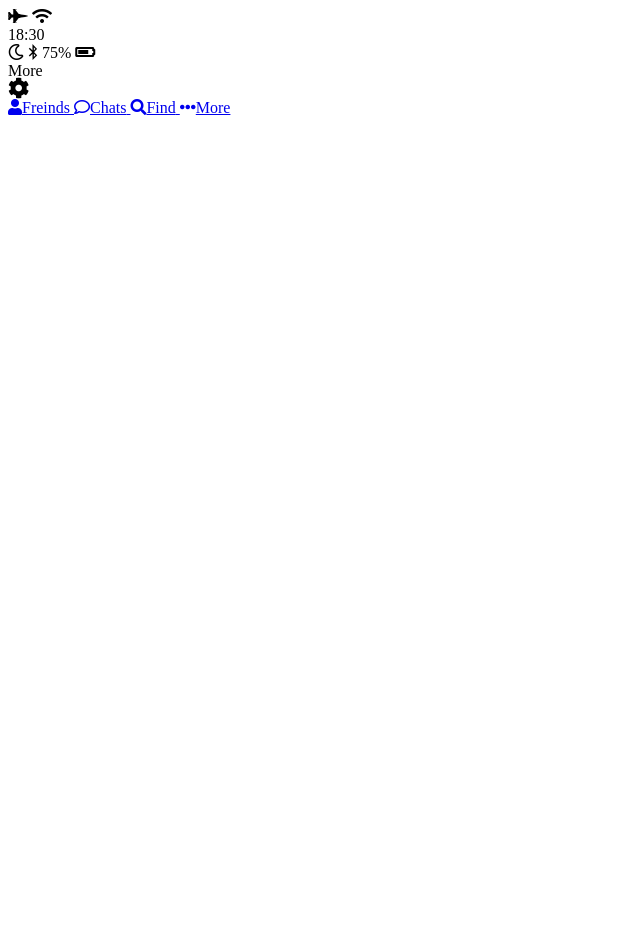
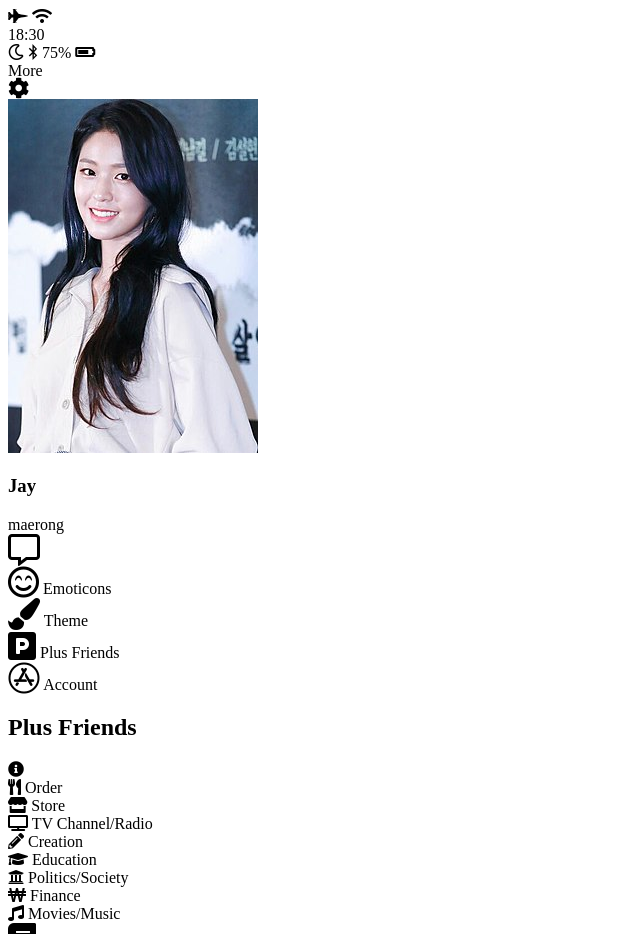
Before and after one commit to jaybjay1tr/kakao-clone, a plain HTML site: page more.html in a window 1280 px wide. Shown: the top 934 px of the page, without its empty margins (0-640 px from the left). Before the commit the page ends 800 px from the top, so only its background shows below. Drawn offline with Linux system fonts and the light colour scheme.

Commit message:
More is done

```diff
--- a/more.html
+++ b/more.html
@@ -3,7 +3,7 @@
   <head>
     <meta charset="utf-8">
     <title>More</title>
-    <link rel="stylesheet" href="https://use.fontawesome.com/releases/v5.0.7/css/all.css">
+    <link rel="stylesheet" href="https://use.fontawesome.com/releases/v5.1.0/css/all.css">
   </head>
   <body>
     <header>
@@ -33,6 +33,98 @@
         </div>
       </div>
     </header>
+
+    <main class="more">
+      <header class="more__header">
+        <div class="more-header__column">
+          <img src="images/avatar.jpg">
+          <div class="more-header__info">
+            <h3 class="more-header__title">
+              Jay
+            </h3>
+            <span class="more-header__subtitle">
+              maerong
+            </span>
+          </div>
+        </div>
+        <i class="far fa-comment-alt fa-2x"></i>
+      </header>
+      <section class="more__options">
+        <div class="more__option">
+          <i class="far fa-smile-beam fa-2x"></i>
+          <span class="more__option-title">Emoticons</span>
+        </div>
+        <div class="more__option">
+          <i class="fas fa-paint-brush fa-2x"></i>
+          <span class="more__option-title">Theme</span>
+        </div>
+        <div class="more__option">
+          <i class="fas fa-parking fa-2x"></i>
+          <span class="more__option-title">Plus Friends</span>
+        </div>
+        <div class="more__option">
+          <i class="fab fa-app-store fa-2x"></i>
+          <span class="more__option-title">Account</span>
+        </div>
+      </section>
+      <section class="more__plus-friends">
+        <header class="plus-friends__header">
+          <h2 class="plus-friends__title">Plus Friends</h2>
+          <span class="plus-friends__learn-more">
+            <i class="fas fa-info-circle"></i>
+          </span>
+        </header>
+        <div class="plus-friends__items">
+          <div class="plus-friends__item">
+            <i class="fas fa-utensils"></i>
+            <span class="plus-friends__item-title">Order</span>
+          </div>
+          <div class="plus-friends__item">
+            <i class="fas fa-store"></i>
+            <span class="plus-friends__item-title">Store</span>
+          </div>
+          <div class="plus-friends__item">
+            <i class="fas fa-tv"></i>
+            <span class="plus-friends__item-title">TV Channel/Radio</span>
+          </div>
+          <div class="plus-friends__item">
+            <i class="fas fa-pencil-alt"></i>
+            <span class="plus-friends__item-title">Creation</span>
+          </div>
+          <div class="plus-friends__item">
+            <i class="fas fa-graduation-cap"></i>
+            <span class="plus-friends__item-title">Education</span>
+          </div>
+          <div class="plus-friends__item">
+            <i class="fas fa-university"></i>
+            <span class="plus-friends__item-title">Politics/Society</span>
+          </div>
+          <div class="plus-friends__item">
+            <i class="fas fa-won-sign"></i>
+            <span class="plus-friends__item-title">Finance</span>
+          </div>
+          <div class="plus-friends__item">
+            <i class="fas fa-music"></i>
+            <span class="plus-friends__item-title">Movies/Music</span>
+          </div>
+        </div>
+      </section>
+      <section class="more__options">
+        <div class="more__option">
+          <i class="fas fa-book fa-2x"></i>
+          <span class="more__options-title">Kakao Story</span>
+        </div>
+        <div class="more__option">
+          <i class="fab fa-pinterest-square fa-2x"></i>
+          <span class="more__options-title">Path</span>
+        </div>
+        <div class="more__option">
+          <i class="fas fa-user-friends fa-2x"></i>
+          <span class="more__options-title">Kakao Friends</span>
+        </div>
+      </section>
+    </main>
+
     <nav class="tab-bar">
       <a href="index.html" class="tab-bar__tab">
         <i class="fa fa-user"></i><span class="tab__bar__title">Freinds</span>
```
